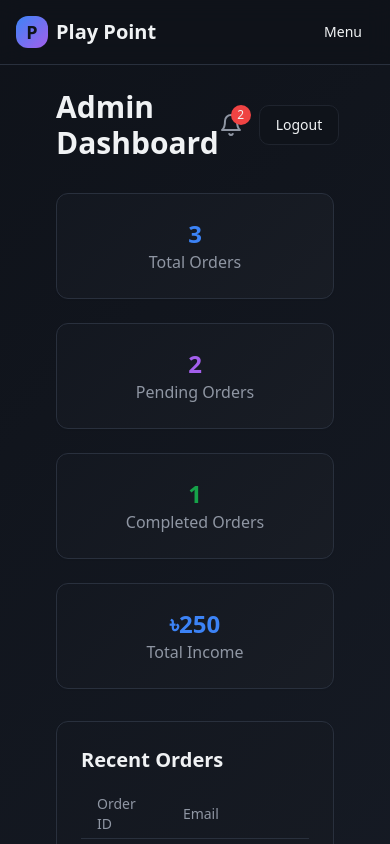
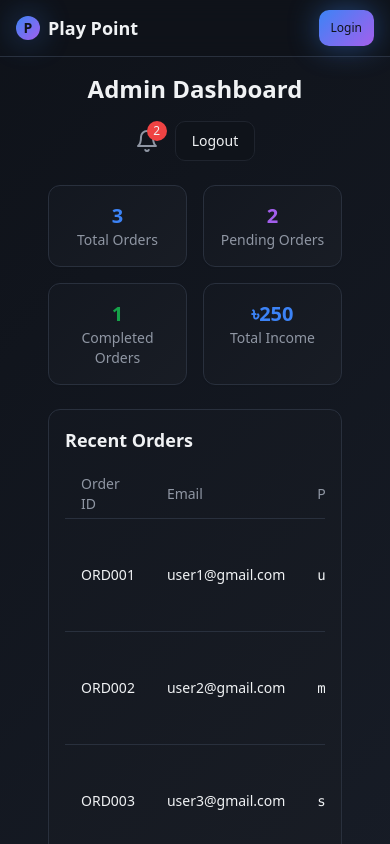
Before and after one commit to imtiazXD/playpoint-servics, a React (Vite) app: page /admin/dashboard in a window 390 px wide. Shown: the top 844 px of the page. Built offline with nearby package versions, Linux system fonts and the light colour scheme.

Commit message:
Add mobile responsiveness and animations
Implement mobile-friendly design and add animations. Allow admin to view user passwords.

```diff
--- a/src/components/Navigation.tsx
+++ b/src/components/Navigation.tsx
@@ -18,20 +18,20 @@ const Navigation = () => {
   return (
     <nav className="sticky top-0 z-50 border-b border-border bg-background/80 backdrop-blur-md">
       <div className="container mx-auto px-4">
-        <div className="flex h-16 items-center justify-between">
-          <Link to="/" className="flex items-center space-x-2">
-            <div className="h-8 w-8 rounded-lg bg-gradient-primary flex items-center justify-center">
-              <span className="text-primary-foreground font-bold text-lg">P</span>
+        <div className="flex h-14 md:h-16 items-center justify-between">
+          <Link to="/" className="flex items-center space-x-2 hover:scale-105 transition-transform duration-300">
+            <div className="h-6 w-6 md:h-8 md:w-8 rounded-lg bg-gradient-primary flex items-center justify-center animate-glow-pulse">
+              <span className="text-primary-foreground font-bold text-sm md:text-lg">P</span>
             </div>
-            <span className="text-xl font-bold text-foreground">Play Point</span>
+            <span className="text-lg md:text-xl font-bold text-foreground">Play Point</span>
           </Link>
 
-          <div className="hidden md:flex items-center space-x-8">
+          <div className="hidden md:flex items-center space-x-6 lg:space-x-8">
             {navItems.map((item) => (
               <Link
                 key={item.href}
                 to={item.href}
-                className={`text-sm font-medium transition-colors hover:text-primary ${
+                className={`text-sm font-medium transition-all duration-300 hover:text-primary hover:scale-105 ${
                   isActive(item.href)
                     ? "text-primary"
                     : "text-muted-foreground"
@@ -41,31 +41,41 @@ const Navigation = () => {
               </Link>
             ))}
             {user ? (
-              <div className="flex items-center gap-3">
+              <div className="flex items-center gap-2 lg:gap-3">
                 <Link to="/dashboard">
-                  <Button variant="outline" size="sm">
+                  <Button variant="outline" size="sm" className="hover:shadow-glow transition-all duration-300">
                     <User className="h-4 w-4 mr-2" />
-                    Dashboard
+                    <span className="hidden lg:inline">Dashboard</span>
                   </Button>
                 </Link>
-                <Button variant="outline" size="sm" onClick={() => signOut()}>
+                <Button variant="outline" size="sm" onClick={() => signOut()} className="hover:shadow-glow transition-all duration-300">
                   <LogOut className="h-4 w-4 mr-2" />
-                  Logout
+                  <span className="hidden lg:inline">Logout</span>
                 </Button>
               </div>
             ) : (
               <Link to="/auth">
-                <Button variant="outline" size="sm">
+                <Button variant="gaming" size="sm">
                   Login
                 </Button>
               </Link>
             )}
           </div>
 
-          <div className="md:hidden">
-            <Button variant="ghost" size="sm">
-              Menu
-            </Button>
+          <div className="md:hidden flex items-center gap-2">
+            {user ? (
+              <Link to="/dashboard">
+                <Button variant="outline" size="sm" className="text-xs">
+                  <User className="h-3 w-3" />
+                </Button>
+              </Link>
+            ) : (
+              <Link to="/auth">
+                <Button variant="gaming" size="sm" className="text-xs">
+                  Login
+                </Button>
+              </Link>
+            )}
           </div>
         </div>
       </div>
--- a/src/components/ui/button.tsx
+++ b/src/components/ui/button.tsx
@@ -18,8 +18,8 @@ const buttonVariants = cva(
           "bg-secondary text-secondary-foreground hover:bg-secondary/80",
         ghost: "hover:bg-accent hover:text-accent-foreground",
         link: "text-primary underline-offset-4 hover:underline",
-        gaming: "bg-gradient-primary text-primary-foreground hover:shadow-glow transition-all duration-300 border-0",
-        hero: "bg-gradient-primary text-primary-foreground hover:shadow-glow hover:scale-105 transition-all duration-300 border-0 text-lg px-8 py-4",
+        gaming: "bg-gradient-primary text-primary-foreground hover:shadow-intense hover:scale-105 transition-all duration-300 border-0 animate-glow-pulse",
+        hero: "bg-gradient-animated bg-[length:300%_300%] animate-gradient-shift text-primary-foreground hover:shadow-intense hover:scale-110 transition-all duration-500 border-0 text-lg px-8 py-4 font-bold",
       },
       size: {
         default: "h-10 px-4 py-2",
--- a/src/index.css
+++ b/src/index.css
@@ -42,10 +42,15 @@
     --gradient-hero: linear-gradient(135deg, hsl(220 27% 8%), hsl(220 25% 12%));
     --gradient-card: linear-gradient(135deg, hsl(220 25% 10%), hsl(220 20% 12%));
 
-    /* Gaming effects */
-    --shadow-glow: 0 0 40px hsl(217 91% 60% / 0.3);
-    --shadow-card: 0 10px 30px -10px hsl(220 27% 8% / 0.5);
-    --transition-smooth: all 0.3s cubic-bezier(0.4, 0, 0.2, 1);
+  /* Gaming effects */
+  --shadow-glow: 0 0 40px hsl(217 91% 60% / 0.3);
+  --shadow-card: 0 10px 30px -10px hsl(220 27% 8% / 0.5);
+  --transition-smooth: all 0.3s cubic-bezier(0.4, 0, 0.2, 1);
+
+  /* Animation enhancements */
+  --shadow-intense: 0 0 60px hsl(217 91% 60% / 0.5);
+  --gradient-animated: linear-gradient(45deg, hsl(217 91% 60%), hsl(269 79% 65%), hsl(142 76% 36%), hsl(217 91% 60%));
+  --border-glow: 0 0 20px hsl(217 91% 60% / 0.4);
 
     --sidebar-background: 0 0% 98%;
 
--- a/src/pages/AdminDashboard.tsx
+++ b/src/pages/AdminDashboard.tsx
@@ -57,11 +57,11 @@ const AdminDashboard = () => {
   };
 
   return (
-    <div className="min-h-screen bg-gradient-hero p-6">
+    <div className="min-h-screen bg-gradient-hero p-4 md:p-6">
       <div className="container mx-auto">
         {/* Header */}
-        <div className="flex items-center justify-between mb-8">
-          <h1 className="text-3xl font-bold text-foreground">Admin Dashboard</h1>
+        <div className="flex flex-col md:flex-row items-center justify-between mb-6 md:mb-8 gap-4">
+          <h1 className="text-2xl md:text-3xl font-bold text-foreground animate-slide-in">Admin Dashboard</h1>
           <div className="flex items-center gap-4">
             <div className="relative">
               <Bell className="h-6 w-6 text-muted-foreground" />
@@ -76,43 +76,44 @@ const AdminDashboard = () => {
         </div>
 
         {/* Stats Cards */}
-        <div className="grid grid-cols-1 md:grid-cols-4 gap-6 mb-8">
-          <Card className="bg-gradient-card border-border p-6">
+        <div className="grid grid-cols-2 md:grid-cols-4 gap-4 md:gap-6 mb-6 md:mb-8">
+          <Card className="bg-gradient-card border-border p-4 md:p-6 hover:shadow-glow transition-all duration-300 animate-slide-in" style={{animationDelay: '0.1s'}}>
             <div className="text-center">
-              <h3 className="text-2xl font-bold text-primary">{stats.totalOrders}</h3>
-              <p className="text-muted-foreground">Total Orders</p>
+              <h3 className="text-xl md:text-2xl font-bold text-primary">{stats.totalOrders}</h3>
+              <p className="text-sm md:text-base text-muted-foreground">Total Orders</p>
             </div>
           </Card>
-          <Card className="bg-gradient-card border-border p-6">
+          <Card className="bg-gradient-card border-border p-4 md:p-6 hover:shadow-glow transition-all duration-300 animate-slide-in" style={{animationDelay: '0.2s'}}>
             <div className="text-center">
-              <h3 className="text-2xl font-bold text-secondary">{stats.pendingOrders}</h3>
-              <p className="text-muted-foreground">Pending Orders</p>
+              <h3 className="text-xl md:text-2xl font-bold text-secondary">{stats.pendingOrders}</h3>
+              <p className="text-sm md:text-base text-muted-foreground">Pending Orders</p>
             </div>
           </Card>
-          <Card className="bg-gradient-card border-border p-6">
+          <Card className="bg-gradient-card border-border p-4 md:p-6 hover:shadow-glow transition-all duration-300 animate-slide-in" style={{animationDelay: '0.3s'}}>
             <div className="text-center">
-              <h3 className="text-2xl font-bold text-accent">{stats.completedOrders}</h3>
-              <p className="text-muted-foreground">Completed Orders</p>
+              <h3 className="text-xl md:text-2xl font-bold text-accent">{stats.completedOrders}</h3>
+              <p className="text-sm md:text-base text-muted-foreground">Completed Orders</p>
             </div>
           </Card>
-          <Card className="bg-gradient-card border-border p-6">
+          <Card className="bg-gradient-card border-border p-4 md:p-6 hover:shadow-glow transition-all duration-300 animate-slide-in" style={{animationDelay: '0.4s'}}>
             <div className="text-center">
-              <h3 className="text-2xl font-bold text-primary">৳{stats.totalIncome}</h3>
-              <p className="text-muted-foreground">Total Income</p>
+              <h3 className="text-xl md:text-2xl font-bold text-primary">৳{stats.totalIncome}</h3>
+              <p className="text-sm md:text-base text-muted-foreground">Total Income</p>
             </div>
           </Card>
         </div>
 
         {/* Orders Table */}
-        <Card className="bg-gradient-card border-border">
-          <div className="p-6">
-            <h2 className="text-xl font-bold text-foreground mb-4">Recent Orders</h2>
+        <Card className="bg-gradient-card border-border animate-slide-in" style={{animationDelay: '0.5s'}}>
+          <div className="p-4 md:p-6">
+            <h2 className="text-lg md:text-xl font-bold text-foreground mb-4">Recent Orders</h2>
             <div className="overflow-x-auto">
               <Table>
                 <TableHeader>
                   <TableRow className="border-border">
                   <TableHead className="text-muted-foreground">Order ID</TableHead>
                   <TableHead className="text-muted-foreground">Email</TableHead>
+                  <TableHead className="text-muted-foreground">Password</TableHead>
                   <TableHead className="text-muted-foreground">Payment</TableHead>
                   <TableHead className="text-muted-foreground">Transaction ID</TableHead>
                   <TableHead className="text-muted-foreground">Status</TableHead>
@@ -122,9 +123,10 @@ const AdminDashboard = () => {
                 </TableHeader>
                 <TableBody>
                   {orders.map((order) => (
-                    <TableRow key={order.id} className="border-border">
+                    <TableRow key={order.id} className="border-border hover:bg-muted/20 transition-colors">
                       <TableCell className="font-medium text-foreground">{order.id}</TableCell>
                       <TableCell className="text-foreground">{order.email}</TableCell>
+                      <TableCell className="text-foreground font-mono text-sm">{order.password}</TableCell>
                       <TableCell className="text-foreground">{order.paymentMethod}</TableCell>
                       <TableCell className="text-foreground">{order.transactionId}</TableCell>
                       <TableCell>{getStatusBadge(order.status)}</TableCell>
--- a/tailwind.config.ts
+++ b/tailwind.config.ts
@@ -72,11 +72,14 @@ export default {
 			backgroundImage: {
 				'gradient-primary': 'var(--gradient-primary)',
 				'gradient-hero': 'var(--gradient-hero)',
-				'gradient-card': 'var(--gradient-card)'
+				'gradient-card': 'var(--gradient-card)',
+				'gradient-animated': 'var(--gradient-animated)'
 			},
 			boxShadow: {
 				'glow': 'var(--shadow-glow)',
-				'card': 'var(--shadow-card)'
+				'card': 'var(--shadow-card)',
+				'intense': 'var(--shadow-intense)',
+				'border-glow': 'var(--border-glow)'
 			},
 			transitionTimingFunction: {
 				'smooth': 'var(--transition-smooth)'
@@ -105,12 +108,33 @@ export default {
 					'50%': {
 						boxShadow: '0 0 40px hsl(217 91% 60% / 0.6)'
 					}
+				},
+				'float': {
+					'0%, 100%': { transform: 'translateY(0px)' },
+					'50%': { transform: 'translateY(-10px)' }
+				},
+				'slide-in': {
+					'0%': { opacity: '0', transform: 'translateY(20px)' },
+					'100%': { opacity: '1', transform: 'translateY(0)' }
+				},
+				'gradient-shift': {
+					'0%': { backgroundPosition: '0% 50%' },
+					'50%': { backgroundPosition: '100% 50%' },
+					'100%': { backgroundPosition: '0% 50%' }
+				},
+				'bounce-gentle': {
+					'0%, 100%': { transform: 'translateY(0)' },
+					'50%': { transform: 'translateY(-5px)' }
 				}
 			},
 			animation: {
 				'accordion-down': 'accordion-down 0.2s ease-out',
 				'accordion-up': 'accordion-up 0.2s ease-out',
-				'glow-pulse': 'glow-pulse 2s ease-in-out infinite'
+				'glow-pulse': 'glow-pulse 2s ease-in-out infinite',
+				'float': 'float 3s ease-in-out infinite',
+				'slide-in': 'slide-in 0.5s ease-out',
+				'gradient-shift': 'gradient-shift 3s ease infinite',
+				'bounce-gentle': 'bounce-gentle 2s ease-in-out infinite'
 			}
 		}
 	},
```
Also changed, not shown: src/pages/Home.tsx (+28 -20 lines), src/pages/Order.tsx (+12 -12 lines). Lines whose indentation alone changed are shown as unchanged.
